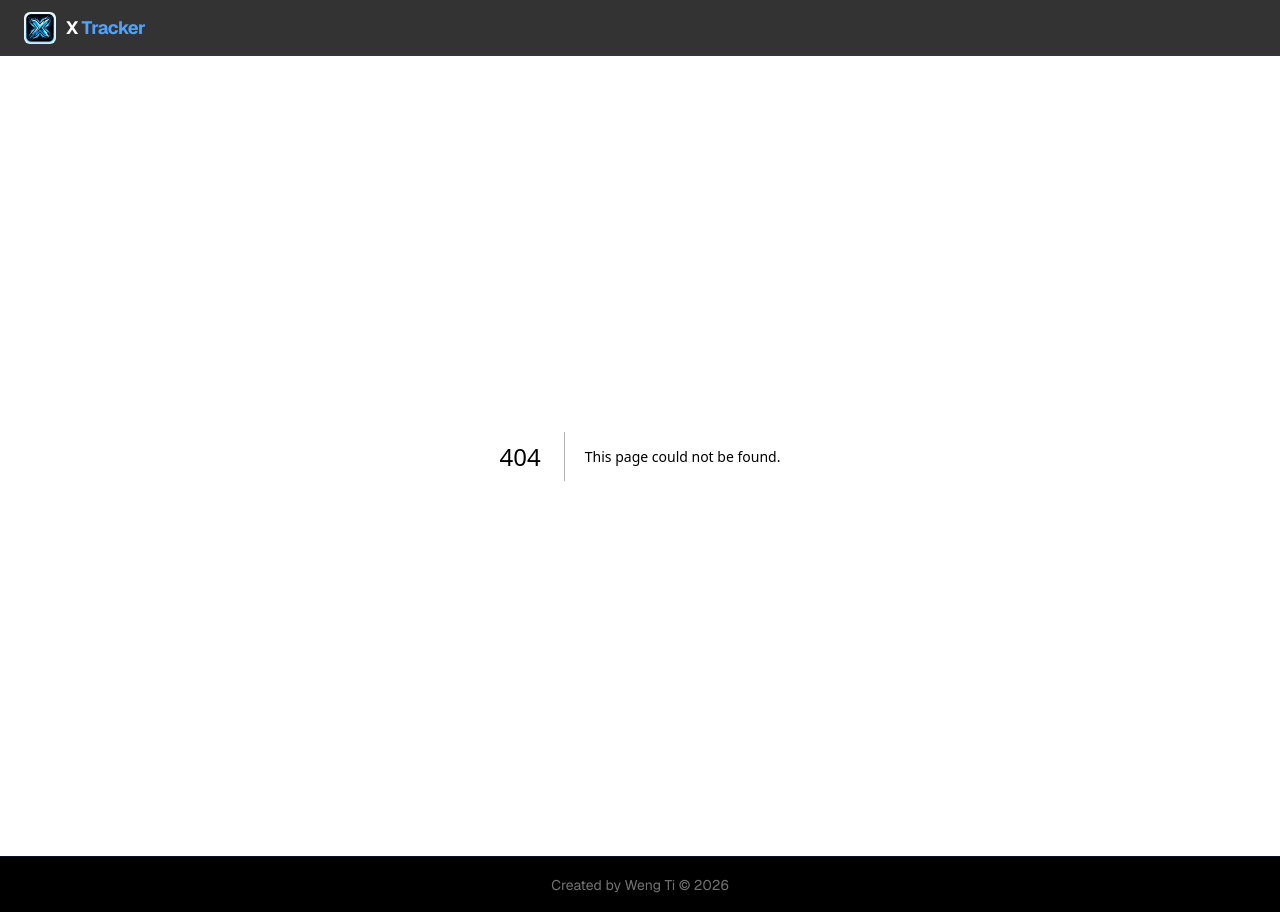
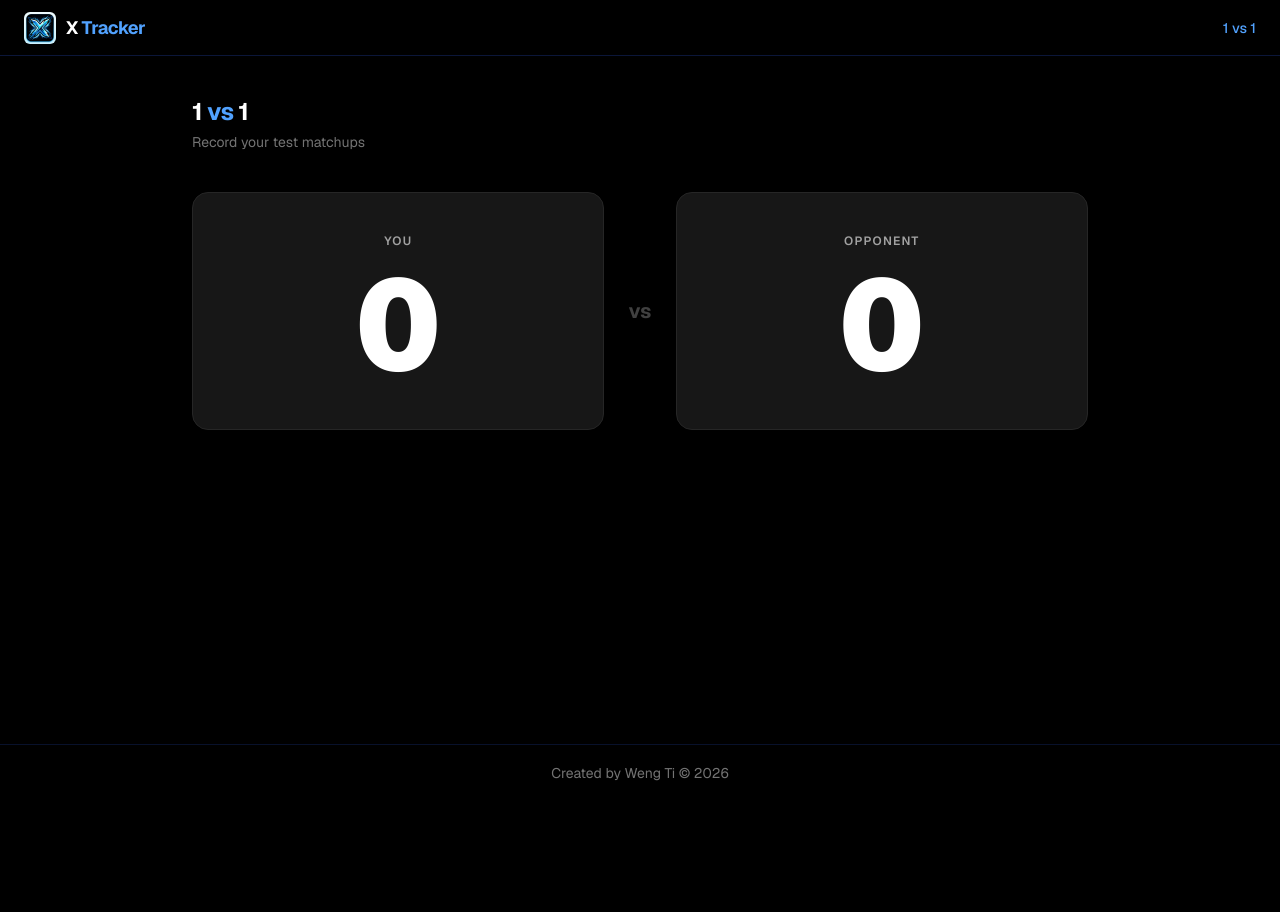
Before and after one commit to wengti/x-tracker, a Next.js app in the folder frontend/: page /1vs1 in a window 1280 px wide. Before the commit this address had no page. After the commit the page ends 800 px from the top, so only its background shows below. Built offline with nearby package versions, Linux system fonts and the light colour scheme.

Commit message:
added scoreboard

```diff
--- /dev/null
+++ b/frontend/src/app/1vs1/page.tsx
@@ -0,0 +1,40 @@
+'use client'
+
+import Scoreboard from "@/components/Scoreboard";
+import { useState } from "react";
+
+type Score = { you: number; opponent: number };
+
+export default function OneVsOnePage() {
+  const [score] = useState<Score>({ you: 0, opponent: 0 });
+
+  return (
+    <main className="flex flex-1 flex-col items-center px-6 py-10">
+      <div className="w-full max-w-4xl space-y-10">
+
+        {/* Page heading */}
+        <div>
+          <h1 className="text-2xl font-bold tracking-tight text-white">
+            1 <span className="text-blue-400">vs</span> 1
+          </h1>
+          <p className="mt-1 text-sm text-neutral-500">Record your test matchups</p>
+        </div>
+
+        {/* 1. Bey Setups — coming soon */}
+        <section aria-label="Bey Setups" />
+
+        {/* 2. Scoreboard */}
+        <section aria-label="Scoreboard">
+          <Scoreboard youScore={score.you} opponentScore={score.opponent} />
+        </section>
+
+        {/* 3. Finish Buttons — coming soon */}
+        <section aria-label="Finish Buttons" />
+
+        {/* 4. Submit / Clear — coming soon */}
+        <section aria-label="Actions" />
+
+      </div>
+    </main>
+  );
+}
--- a/frontend/src/components/Header.tsx
+++ b/frontend/src/components/Header.tsx
@@ -1,5 +1,6 @@
 import Image from "next/image";
 import Link from "next/link";
+import NavLinks from "./NavLinks";
 
 export default function Header() {
   return (
@@ -17,9 +18,7 @@ export default function Header() {
             X <span className="text-blue-400">Tracker</span>
           </span>
         </Link>
-        <nav className="flex items-center gap-6 text-sm font-medium text-neutral-400">
-          {/* Navigation links will be added as routes are built */}
-        </nav>
+        <NavLinks />
       </div>
     </header>
   );
--- /dev/null
+++ b/frontend/src/components/NavLinks.tsx
@@ -0,0 +1,30 @@
+'use client'
+
+import Link from "next/link";
+import { usePathname } from "next/navigation";
+
+const links = [
+  { href: "/1vs1", label: "1 vs 1" },
+];
+
+export default function NavLinks() {
+  const pathname = usePathname();
+
+  return (
+    <nav className="flex items-center gap-6 text-sm font-medium">
+      {links.map(({ href, label }) => (
+        <Link
+          key={href}
+          href={href}
+          className={
+            pathname === href
+              ? "text-blue-400"
+              : "text-neutral-400 transition-colors hover:text-white"
+          }
+        >
+          {label}
+        </Link>
+      ))}
+    </nav>
+  );
+}
--- /dev/null
+++ b/frontend/src/components/Scoreboard.tsx
@@ -0,0 +1,48 @@
+type Props = {
+  youScore: number;
+  opponentScore: number;
+};
+
+export default function Scoreboard({ youScore, opponentScore }: Props) {
+  const youLeading = youScore > opponentScore;
+  const oppLeading = opponentScore > youScore;
+
+  return (
+    <div className="grid grid-cols-[1fr_auto_1fr] items-center gap-3 sm:gap-6">
+      <ScorePanel label="You" score={youScore} highlight={youLeading} />
+      <span className="text-base font-bold text-neutral-700 sm:text-xl">vs</span>
+      <ScorePanel label="Opponent" score={opponentScore} highlight={oppLeading} />
+    </div>
+  );
+}
+
+function ScorePanel({
+  label,
+  score,
+  highlight,
+}: {
+  label: string;
+  score: number;
+  highlight: boolean;
+}) {
+  return (
+    <div
+      className={`flex min-w-0 flex-col items-center gap-2 rounded-2xl border px-3 py-6 transition-all duration-300 sm:gap-3 sm:px-8 sm:py-10 ${
+        highlight
+          ? "border-blue-500/50 bg-blue-950/20 shadow-lg shadow-blue-500/10"
+          : "border-neutral-800 bg-neutral-900"
+      }`}
+    >
+      <span className="text-xs font-semibold uppercase tracking-widest text-neutral-400">
+        {label}
+      </span>
+      <span
+        className={`text-6xl font-black tabular-nums leading-none transition-colors duration-300 sm:text-9xl ${
+          highlight ? "text-blue-300" : "text-white"
+        }`}
+      >
+        {score}
+      </span>
+    </div>
+  );
+}
```
Also changed, not shown: 1 other file (tests, documents, lock files or other folders).
